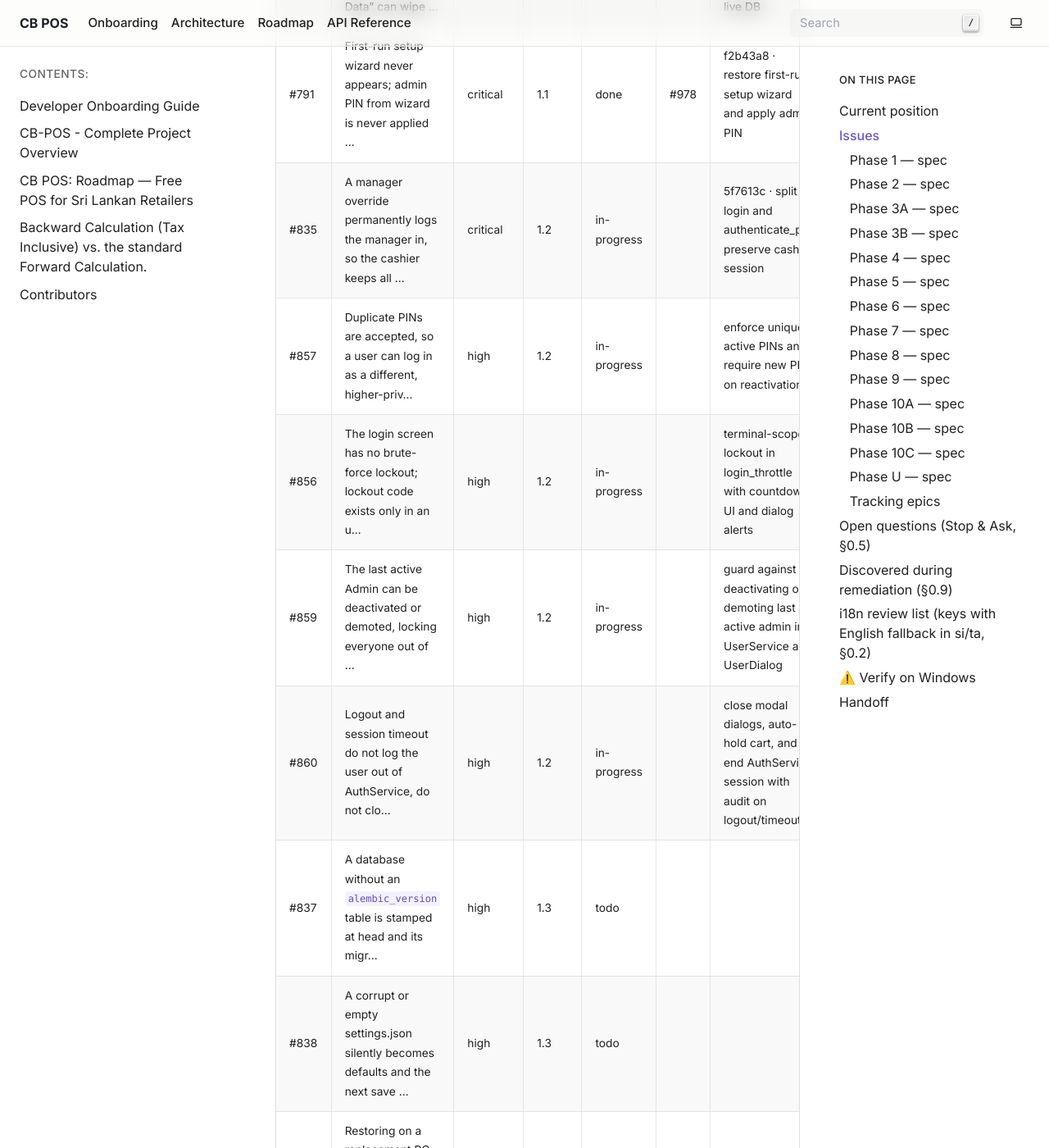
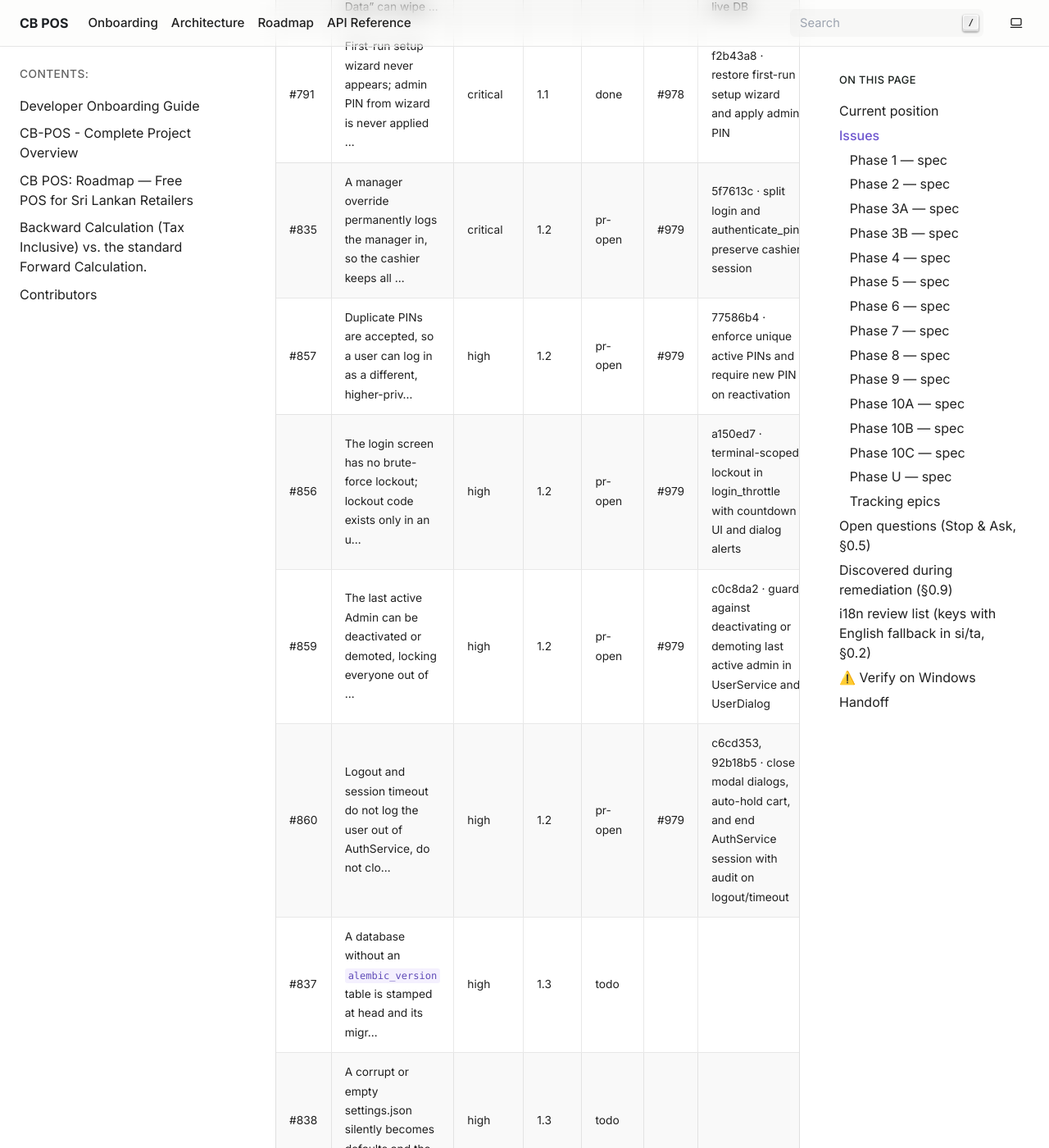
Before and after one commit to HMAHD/CB-POS, a Sphinx documentation site: the page built from docs/remediation/PROGRESS.md, in a window 1280 px wide and 1400 px high, scrolled down 1780 px. Shown: the whole window at 82% size. Built offline with Sphinx 7.4.7, drawn with Linux system fonts in a browser that asks for light colours; pages that are not in the unit, such as notebooks, are missing from menus.

Commit message:
docs: update progress for PR #979 (#835, #857, #856, #859, #860)

```diff
--- a/docs/remediation/PROGRESS.md
+++ b/docs/remediation/PROGRESS.md
@@ -36,11 +36,11 @@ Statuses: `todo` · `in-progress` · `blocked (Q#)` · `pr-open` · `done` (merg
 | #948 | CI runs no tests or lint: every job in ci.yml is commented out | high | 1.0 | done | #977 | 972c7a4 · restored CI workflow and quarantined 11 baseline failures under D21 |
 | #833 | "Is setup needed?" answers yes on any DB error, so "Load Demo Data" can wipe … | critical | 1.1 | done | #978 | 65e7356 · fail closed on DB errors and guard demo data against wiping live DB |
 | #791 | First-run setup wizard never appears; admin PIN from wizard is never applied … | critical | 1.1 | done | #978 | f2b43a8 · restore first-run setup wizard and apply admin PIN |
-| #835 | A manager override permanently logs the manager in, so the cashier keeps all … | critical | 1.2 | in-progress | | 5f7613c · split login and authenticate_pin, preserve cashier session |
-| #857 | Duplicate PINs are accepted, so a user can log in as a different, higher-priv… | high | 1.2 | in-progress | | enforce unique active PINs and require new PIN on reactivation |
-| #856 | The login screen has no brute-force lockout; lockout code exists only in an u… | high | 1.2 | in-progress | | terminal-scoped lockout in login_throttle with countdown UI and dialog alerts |
-| #859 | The last active Admin can be deactivated or demoted, locking everyone out of … | high | 1.2 | in-progress | | guard against deactivating or demoting last active admin in UserService and UserDialog |
-| #860 | Logout and session timeout do not log the user out of AuthService, do not clo… | high | 1.2 | in-progress | | close modal dialogs, auto-hold cart, and end AuthService session with audit on logout/timeout |
+| #835 | A manager override permanently logs the manager in, so the cashier keeps all … | critical | 1.2 | pr-open | #979 | 5f7613c · split login and authenticate_pin, preserve cashier session |
+| #857 | Duplicate PINs are accepted, so a user can log in as a different, higher-priv… | high | 1.2 | pr-open | #979 | 77586b4 · enforce unique active PINs and require new PIN on reactivation |
+| #856 | The login screen has no brute-force lockout; lockout code exists only in an u… | high | 1.2 | pr-open | #979 | a150ed7 · terminal-scoped lockout in login_throttle with countdown UI and dialog alerts |
+| #859 | The last active Admin can be deactivated or demoted, locking everyone out of … | high | 1.2 | pr-open | #979 | c0c8da2 · guard against deactivating or demoting last active admin in UserService and UserDialog |
+| #860 | Logout and session timeout do not log the user out of AuthService, do not clo… | high | 1.2 | pr-open | #979 | c6cd353, 92b18b5 · close modal dialogs, auto-hold cart, and end AuthService session with audit on logout/timeout |
 | #837 | A database without an `alembic_version` table is stamped at head and its migr… | high | 1.3 | todo | | |
 | #838 | A corrupt or empty settings.json silently becomes defaults and the next save … | high | 1.3 | todo | | |
 | #875 | Restoring on a replacement PC turns the encrypted SMTP password, sync secret … | medium | 1.3 | todo | | |
```
